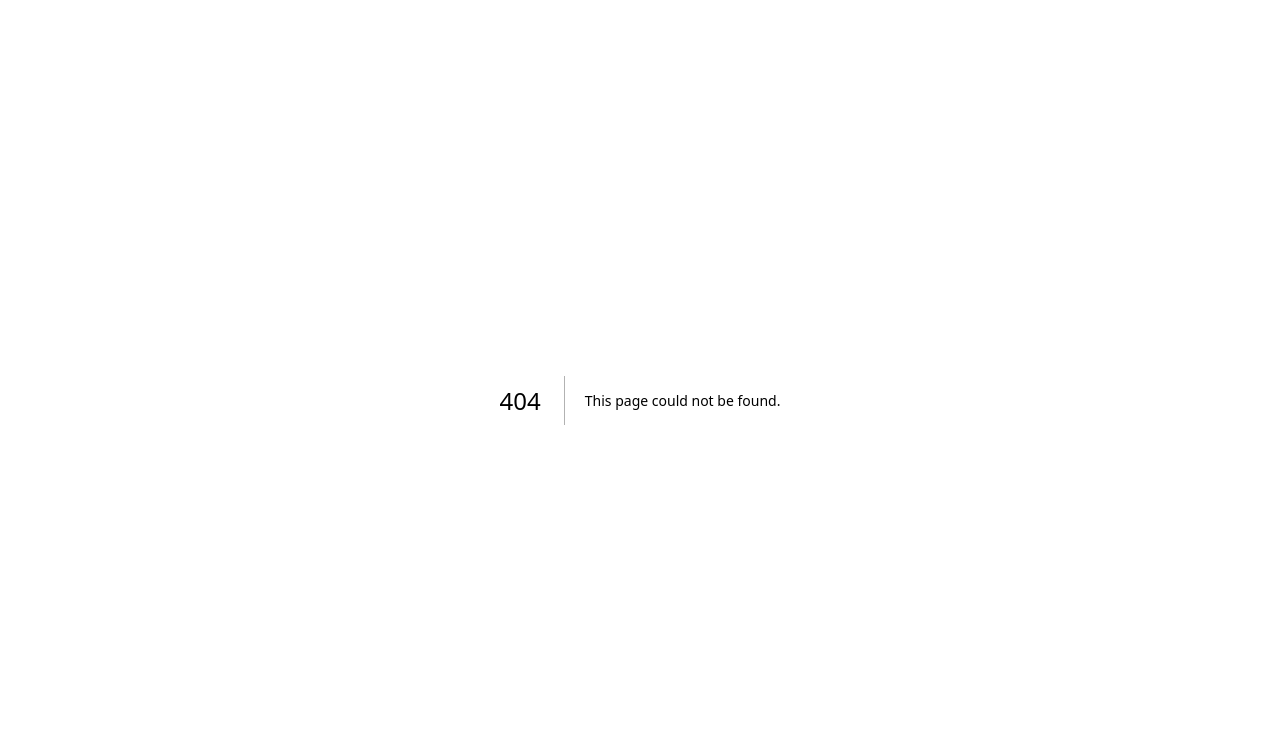
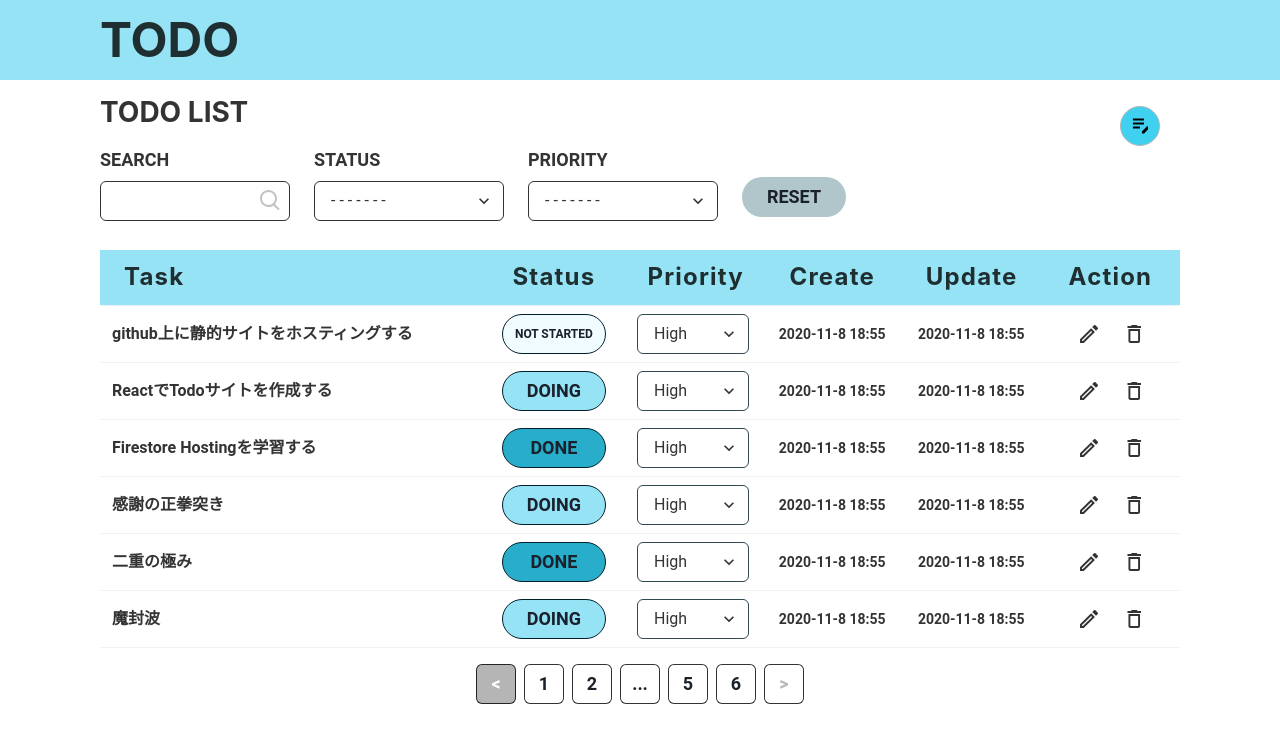
Before and after one commit to if-mentor/next_todo_9, a Next.js app: page /TodoTop in a window 1280 px wide. Before the commit this address had no page. Shown: the top 742 px of the page. Built offline with nearby package versions, Linux system fonts and the light colour scheme.

Commit message:
#2 add: Todo Topページ作成

```diff
--- /dev/null
+++ b/src/pages/TodoTop.tsx
@@ -0,0 +1,206 @@
+import {
+  Stack,
+  HStack,
+  Text,
+  Input,
+  Select,
+  Button,
+  IconButton,
+  Box,
+  Spacer,
+  Container,
+  InputGroup,
+  InputRightElement,
+  Heading,
+  Table,
+  Thead,
+  Tbody,
+  Tr,
+  Th,
+  Td,
+  TableContainer,
+} from '@chakra-ui/react'
+
+const TodoTop = () => {
+  const bgcColorPrimary = "#95E3F4";
+  const colorPrimary = "#000000CC";
+
+  const sampleTodos = [
+    {
+      id: 1,
+      task: "github上に静的サイトをホスティングする",
+      status: "NOT STARTED",
+    },
+    {
+      id: 2,
+      task: "ReactでTodoサイトを作成する",
+      status: "DOING",
+    },
+    {
+      id: 3,
+      task: "Firestore Hostingを学習する",
+      status: "DONE",
+    },
+    {
+      id: 4,
+      task: "感謝の正拳突き",
+      status: "DOING",
+    },
+    {
+      id: 5,
+      task: "二重の極み",
+      status: "DONE",
+    },
+    {
+      id: 6,
+      task: "魔封波",
+      status: "DOING",
+    },
+  ];
+
+  return (
+    <Box fontFamily={"Roboto"} color={colorPrimary}>
+      <Heading background={bgcColorPrimary} h="80px" fontSize="48px" lineHeight="80px" paddingLeft="100px">TODO</Heading>
+      <Container maxW={"1080px"} position={"relative"} p={"0"}>
+        <IconButton position={"absolute"} top={"10px"} right={"20px"} rounded={"full"} backgroundColor={"#40D1F1"} border={"1px solid #B5B5B5"} aria-label="button new" icon={
+          <svg width="16" height="16" viewBox="0 0 16 16" fill="none" xmlns="http://www.w3.org/2000/svg">
+            <path d="M0.933716 4.5H11.9337V6.5H0.933716V4.5ZM0.933716 2.5H11.9337V0.5H0.933716V2.5ZM0.933716 10.5H7.93372V8.5H0.933716V10.5ZM15.9437 7.37L16.6537 6.66C17.0437 6.27 17.6737 6.27 18.0637 6.66L18.7737 7.37C19.1637 7.76 19.1637 8.39 18.7737 8.78L18.0637 9.49L15.9437 7.37ZM15.2337 8.08L9.93372 13.38V15.5H12.0537L17.3537 10.2L15.2337 8.08Z" fill="black"/>
+          </svg>
+        } />
+        <Heading fontSize={"28px"} m={"16px 0 16px 0"}>TODO LIST</Heading>
+        <HStack spacing={'24px'} w={"container.md"}>
+          <Stack w={"190px"} h={"71px"}>
+            <Text fontSize={"18px"} fontWeight={"bold"}>SEARCH</Text>
+            <InputGroup>
+              <Input type="text" borderColor={colorPrimary} />
+              <InputRightElement pointerEvents="none" >
+                <svg width="20" height="21" viewBox="0 0 20 21" fill="none" xmlns="http://www.w3.org/2000/svg">
+                  <path fillRule="evenodd" clipRule="evenodd" d="M15.0001 8.50005C15.0001 12.0899 12.0899 15.0001 8.50005 15.0001C4.91017 15.0001 2 12.0899 2 8.50005C2 4.91017 4.91017 2 8.50005 2C12.0899 2 15.0001 4.91017 15.0001 8.50005ZM13.3876 15.4552C12.0051 16.4286 10.3193 17.0001 8.50005 17.0001C3.8056 17.0001 0 13.1945 0 8.50005C0 3.8056 3.8056 0 8.50005 0C13.1945 0 17.0001 3.8056 17.0001 8.50005C17.0001 10.6537 16.1991 12.6203 14.8789 14.1181L19.2068 18.4503C19.5971 18.841 19.5971 19.4745 19.2068 19.8652C18.8165 20.2559 18.1836 20.2559 17.7933 19.8652L13.3876 15.4552Z" fill="#C2C2C2"/>
+                </svg>
+              </InputRightElement>
+            </InputGroup>
+          </Stack>
+
+          <Stack w={"190px"} h={"71px"}>
+            <Text fontSize={"18px"} fontWeight={"bold"}>STATUS</Text>
+            <Select borderColor={colorPrimary} placeholder='- - - - - - -' >
+              <option value='option1'>Option 1</option>
+              <option value='option2'>Option 2</option>
+              <option value='option3'>Option 3</option>
+            </Select>
+          </Stack>
+
+          <Stack w={"190px"} h={"71px"}>
+            <Text fontSize={"18px"} fontWeight={"bold"}>PRIORITY</Text>
+            <Select borderColor={colorPrimary} placeholder='- - - - - - -'>
+              <option value='option1'>Option 1</option>
+              <option value='option2'>Option 2</option>
+              <option value='option3'>Option 3</option>
+            </Select>
+          </Stack>
+
+          <Stack w={"104px"} alignContent={"flex-end"} h={"71px"}>
+            <Spacer />
+            <Button rounded={'full'} fontSize={"18px"} w={"104px"} backgroundColor={"#B0C6CB"}>
+              RESET
+            </Button>
+          </Stack>
+        </HStack>
+
+        <TableContainer marginTop={"33px"}>
+          <Table variant='simple' maxW={"100%"} overflow={"none"}>
+            <Thead background={bgcColorPrimary}>
+              <Tr sx={{th: {fontSize: "24px", textTransform: "none"}}} height={"56px"}>
+                <Th minW={"384px"} maxW={"384px"} color={colorPrimary}>Task</Th>
+                <Th minW={"139px"} maxW={"139px"} color={colorPrimary} textAlign={"center"}>Status</Th>
+                <Th minW={"139px"} maxW={"139px"} color={colorPrimary} textAlign={"center"}>Priority</Th>
+                <Th minW={"139px"} maxW={"139px"} color={colorPrimary} textAlign={"center"}>Create</Th>
+                <Th minW={"139px"} maxW={"139px"} color={colorPrimary} textAlign={"center"}>Update</Th>
+                <Th minW={"139px"} maxW={"139px"} color={colorPrimary} textAlign={"center"}>Action</Th>
+              </Tr>
+            </Thead>
+            <Tbody fontWeight={"bold"}>
+              {sampleTodos.map((sampleTodo) => {
+                  let statusFontSize = "18px";
+                  let statusBorderColor = "#001F2B";
+                  let statusBackgroundColor = "#F0FCFF";
+                  switch(sampleTodo.status){
+                    case "NOT STARTED":
+                      statusFontSize = "12px";
+                      statusBorderColor = "#001F2B";
+                      statusBackgroundColor = "#F0FCFF";
+                      break;
+
+                    case "DOING":
+                      statusBackgroundColor = "#95E3F4";
+                      break;
+
+                    case "DONE":
+                      statusBackgroundColor = "#28ADCA";
+                      break;
+                  }
+
+                  return (
+                    <Tr key={sampleTodo.id} sx={{td: { padding: 0 }}} height={"56px"}>
+                      <Td minW={"384px"} maxW={"384px"}>
+                        <Box w={"100%"} h={"100%"} px={"12px"} py={"18px"}>
+                          {sampleTodo.task}
+                        </Box>
+                      </Td>
+                      <Td minW={"139px"} maxW={"139px"}>
+                        <Box display={"inline-block"} w={"100%"} h={"100%"} textAlign={"center"}>
+                          <Button w={"104px"} border={"1px"} rounded={"full"} textAlign={"center"}
+                            fontSize={statusFontSize} borderColor={statusBorderColor} backgroundColor={statusBackgroundColor}>
+                            {sampleTodo.status}
+                          </Button>
+                        </Box>
+                      </Td>
+                      <Td minW={"139px"} maxW={"139px"}>
+                        <Box display={"inline-block"} w={"100%"} textAlign="center">
+                          <Select display={"inline-block"} w={"112px"} borderColor={"#30494F"}>
+                            <option value='option1'>High</option>
+                            <option value='option2'>Middle</option>
+                            <option value='option3'>Low</option>
+                          </Select>
+                        </Box>
+                      </Td>
+                      <Td minW={"139px"} maxW={"139px"} p={0} fontSize={"14px"} textAlign={"center"}>2020-11-8 18:55</Td>
+                      <Td minW={"139px"} maxW={"139px"} p={0} fontSize={"14px"} textAlign={"center"}>2020-11-8 18:55</Td>
+                      <Td minW={"139px"} maxW={"139px"}>
+                        <Box px={"20px"}>
+                          <HStack>
+                            <Spacer />
+                            <svg width="19" height="18" viewBox="0 0 19 18" fill="none" xmlns="http://www.w3.org/2000/svg">
+                              <path d="M11.1396 6.02L12.0648 6.94L2.95277 16H2.02749V15.08L11.1396 6.02ZM14.7602 0C14.5088 0 14.2473 0.1 14.0562 0.29L12.2157 2.12L15.9873 5.87L17.8278 4.04C18.22 3.65 18.22 3.02 17.8278 2.63L15.4743 0.29C15.2732 0.09 15.0217 0 14.7602 0ZM11.1396 3.19L0.0159912 14.25V18H3.78754L14.9111 6.94L11.1396 3.19Z" fill="black" fillOpacity="0.8"/>
+                            </svg>
+                            <Spacer />
+                            <svg width="14" height="18" viewBox="0 0 14 18" fill="none" xmlns="http://www.w3.org/2000/svg">
+                              <path d="M1.44831 16C1.44831 17.1 2.31727 18 3.37934 18H11.1035C12.1655 18 13.0345 17.1 13.0345 16V4H1.44831V16ZM3.37934 6H11.1035V16H3.37934V6ZM10.6207 1L9.6552 0H4.82762L3.8621 1H0.482788V3H14V1H10.6207Z" fill="black" fillOpacity="0.8"/>
+                            </svg>
+                            <Spacer />
+                          </HStack>
+                        </Box>
+                      </Td>
+                    </Tr>
+                  );
+              })}
+            </Tbody>
+          </Table>
+        </TableContainer>
+
+        <HStack justifyContent={"center"} marginTop={"16px"}
+          sx={{button:{ w:"40px", h:"40px", border:"1px solid #000000CC", fontSize:"18px", fontWeight:"bold",}}}>
+            <Button backgroundColor={"#B5B5B5"} color={"#FFFFFF"}>{"<"}</Button>
+            <Button backgroundColor={"#FFFFFF"}>1</Button>
+            <Button backgroundColor={"#FFFFFF"}>2</Button>
+            <Button backgroundColor={"#FFFFFF"}>...</Button>
+            <Button backgroundColor={"#FFFFFF"}>5</Button>
+            <Button backgroundColor={"#FFFFFF"}>6</Button>
+            <Button backgroundColor={"#FFFFFF"} color={"#B5B5B5"}>{">"}</Button>
+          </HStack>
+      </Container>
+    </Box>
+  );
+};
+
+export default TodoTop;
```
